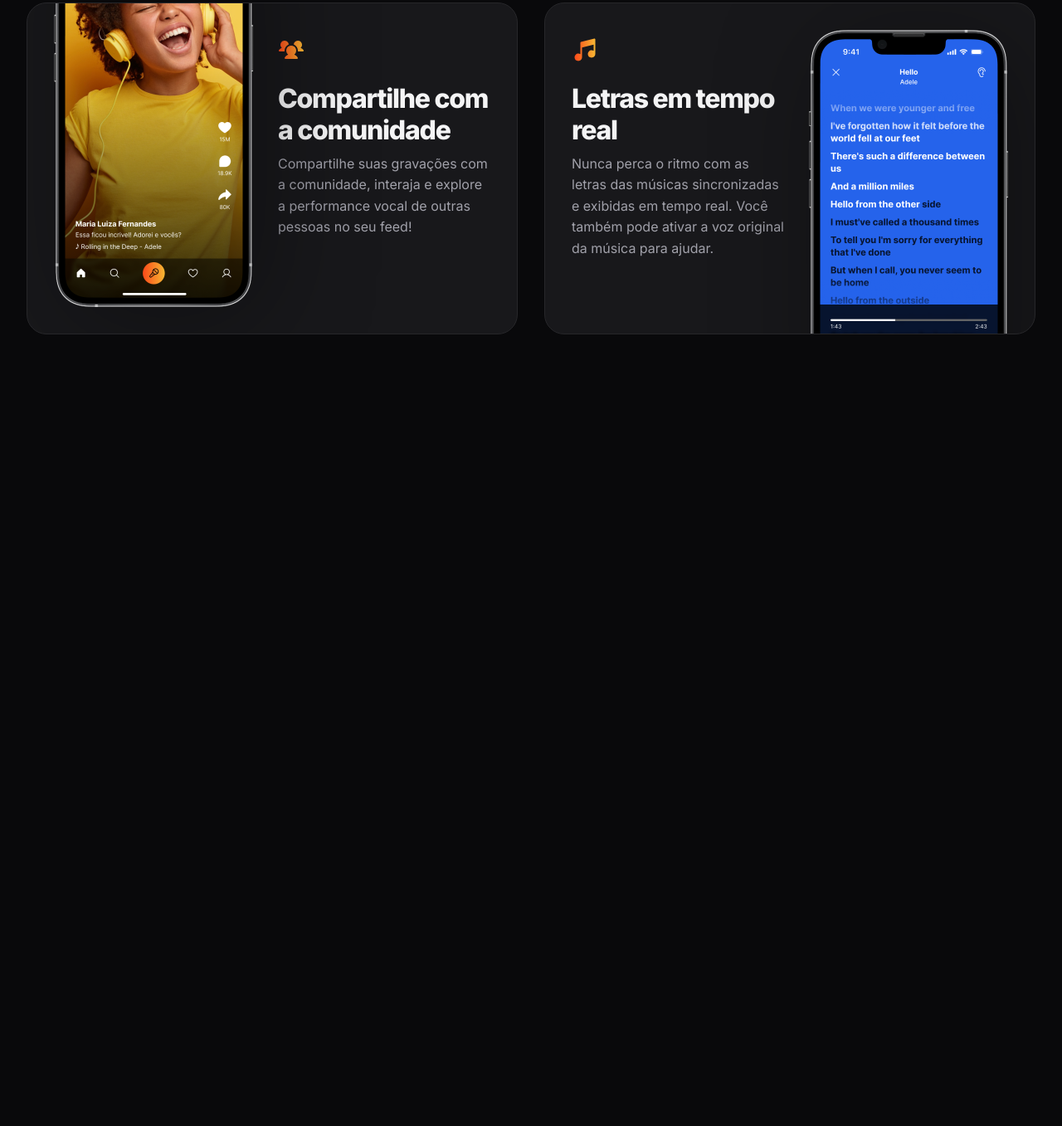
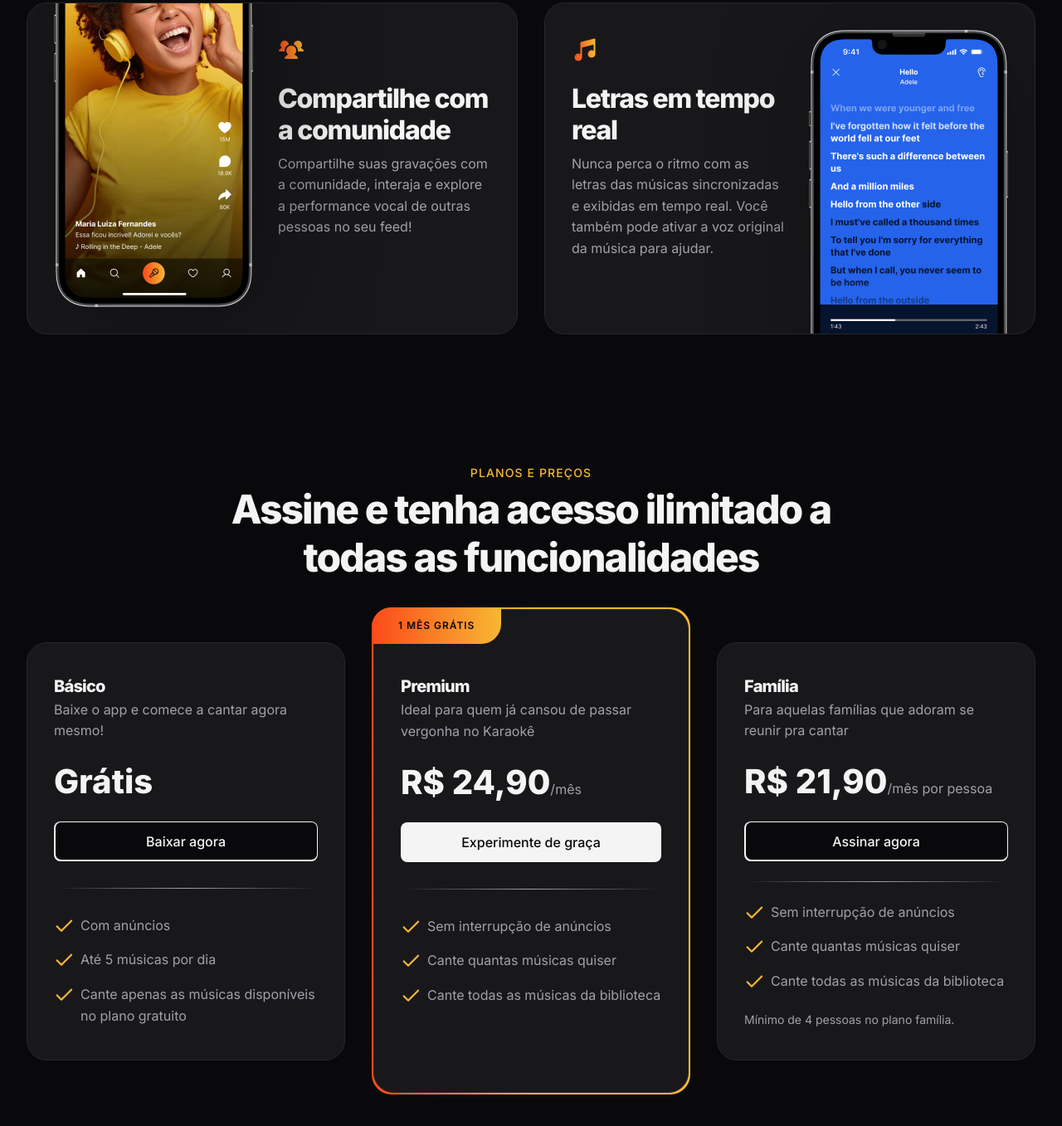
Before and after one commit to leonardondev/zingen, a plain HTML site: page index.html in a window 1280 px wide. Shown: the part 2168-3525 px from the top of the page at 83% size. Before the commit the page ends 2651 px from the top, so only its background shows below. Drawn offline with Linux system fonts and the light colour scheme.

Commit message:
feat: add pricing section

```diff
--- a/index.html
+++ b/index.html
@@ -105,6 +105,61 @@
       </div>
     </div>
   </section>
+
+  <section id="pricing">
+    <div class="container py-xl">
+      <header>
+        <strong>Planos e preços</strong>
+        <h2>Assine e tenha acesso ilimitado a todas as funcionalidades</h2>
+      </header>
+
+      <div class="cards even-columns items-center">
+        <div class="card py-lg px-lg">
+          <h3>Básico</h3>
+          <p>Baixe o app e comece a cantar agora mesmo!</p>
+          <zin-pricing>Grátis</zin-pricing>
+          <a href="#download" class="btn btn-lg" aria-label="Baixar agora"></a>
+          <div class="separator"></div>
+          <ul role="list" class="grid gap-1">
+            <li>Com anúncios</li>
+            <li>Até 5 músicas por dia</li>
+            <li>Cante apenas as músicas disponíveis no plano gratuito</li>
+          </ul>
+        </div>
+
+        <div class="premium">
+          <div class="card py-lg px-lg">
+            <span>1 mês grátis</span>
+            <h3>Premium</h3>
+            <p>Ideal para quem já cansou de passar vergonha no Karaokê</p>
+            <zin-pricing>R$ 24,90<small>/mês</small></zin-pricing>
+            <a href="#download" class="btn btn-lg">Experimente de graça</a>
+            <div class="separator"></div>
+            <ul role="list" class="grid gap-1">
+              <li>Sem interrupção de anúncios</li>
+              <li>Cante quantas músicas quiser</li>
+              <li>Cante todas as músicas da biblioteca</li>
+            </ul>
+          </div>
+        </div>
+
+        <div class="card py-lg px-lg">
+          <h3>Família</h3>
+          <p>Para aquelas famílias que adoram se reunir pra cantar</p>
+          <zin-pricing>R$ 21,90<small>/mês por pessoa</small></zin-pricing>
+          <a href="#download" class="btn btn-lg" aria-label="Assinar agora"></a>
+          <div class="separator"></div>
+          <ul role="list" class="grid gap-1">
+            <li>Sem interrupção de anúncios</li>
+            <li>Cante quantas músicas quiser</li>
+            <li>Cante todas as músicas da biblioteca</li>
+          </ul>
+
+          <small>Mínimo de 4 pessoas no plano família.</small>
+        </div>
+      </div>
+    </div>
+  </section>
 </body>
 
 </html>
--- a/styles/buttons.css
+++ b/styles/buttons.css
@@ -70,6 +70,7 @@
 .btn-lg { /* plans */
   padding: 0.75rem 1.5rem;
   font-size: 1rem;
+  width: 100%;
 }
 
 @media (width >= 80em) {
@@ -86,5 +87,6 @@
   .btn-lg { /* plans */
     padding: 0.75rem 1.5rem;
     font-size: 1rem;
+    width: 100%;
   }
 }
--- a/styles/index.css
+++ b/styles/index.css
@@ -8,3 +8,4 @@
 @import url(about.css);
 @import url(cards.css);
 @import url(features.css) (width >= 80rem);
+@import url(pricing.css);
--- /dev/null
+++ b/styles/pricing.css
@@ -0,0 +1,127 @@
+#pricing {
+  --fs-pricing: 2rem;
+
+  & header {
+    text-align: center;
+  }
+
+  & .cards {
+    margin-top: 2rem;
+    gap: 2rem;
+  }
+
+  & h3 {
+    font-size: 1.25rem;
+    margin-top: 0;
+  }
+
+  & .card:has(> small) {
+    & .separator {
+      margin-block: 1.5rem;
+    }
+  }
+
+  & .card p {
+    margin-top: 0.25rem;
+  }
+
+  & zin-pricing {
+    display: block;
+    padding-block: 1.5rem;
+    font: var(--h3);
+    font-size: var(--fs-pricing);
+  }
+
+  & zin-pricing small {
+    font: var(--body);
+    line-height: 125%;
+    color: var(--text-color-secondary);
+  }
+
+  & li {
+    color: var(--text-color-secondary);
+    background: url(../assets/icons/check.svg) no-repeat;
+    padding-left: 2rem
+  }
+
+  & ul + small {
+    display: block;
+    margin-top: 1.5rem;
+    color: var(--text-color-secondary);
+    font: 400 0.875rem/125% var( --ff-sans);
+  }
+
+  @media (width >=80em) {
+    --fs-pricing: 2.5rem;
+
+    & .card {
+      margin-block: 2.5rem;
+    }
+
+    & header {
+      max-width: 50rem;
+      margin-inline: auto;
+    }
+  }
+}
+
+#pricing {
+  & .premium {
+    position: relative;
+
+    padding: 2px;
+    &::before {
+      content: "";
+      background: linear-gradient(
+        90deg,
+        var(--brand-color-secondary) 0%,
+        var(--brand-color-primary) 50%,
+        var(--brand-color-primary) 100%
+      );
+      position: absolute;
+      inset: 0;
+      border-radius: 1.5rem;
+      z-index: -1;
+    }
+
+    & .card {
+      padding-top: calc(var(--py-lg) + 2.5rem);
+
+      @media (width >=80em) {
+        margin-block: 0;
+        padding-bottom: calc(var(--py-lg) + 4rem);
+      }
+
+      & > span {
+        position: absolute;
+        top: 0;
+        left: 0;
+
+        padding: 0.75rem 2rem;
+        color: var(--background-color);
+        background: linear-gradient(
+          90deg,
+          var(--brand-color-secondary) 0%,
+          var(--brand-color-primary) 100%
+        );
+        border-top-left-radius: 1.5rem;
+        border-bottom-right-radius: 1.5rem;
+        font: 600 12px/160% var(--ff-sans);
+        text-transform: uppercase;
+        letter-spacing: 0.08em;
+      }
+    }
+
+  }
+}
+
+.separator {
+  height: 1px;
+  margin-block: 2rem;
+  background: radial-gradient(
+    var(--text-color-secondary),
+    var(--surface-color) 70%
+  );
+
+
+}
```
